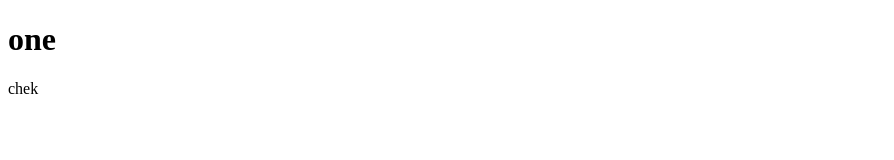
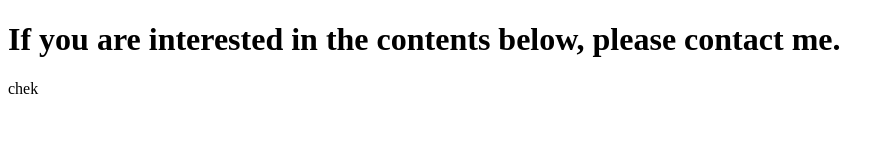
Before and after one commit to Projetxdexjeu/Projetx, a plain HTML site: page listedefilm.html in a window 1280 px wide. Shown: the whole page, without its empty margins (0-894 px from the left). Drawn offline with Linux system fonts and the light colour scheme.

Commit message:
Update listedefilm.html

```diff
--- a/listedefilm.html
+++ b/listedefilm.html
@@ -5,7 +5,7 @@
     <title>film list</title>
   </head>
   <body>
-    <h1>one</h1>
+    <h1>If you are interested in the contents below, please contact me.</h1>
     <p>chek</p>
   </body>
 </html>
```
